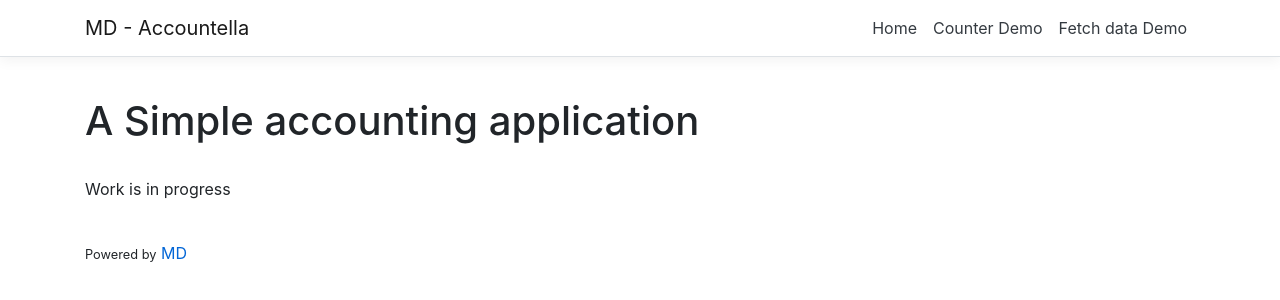
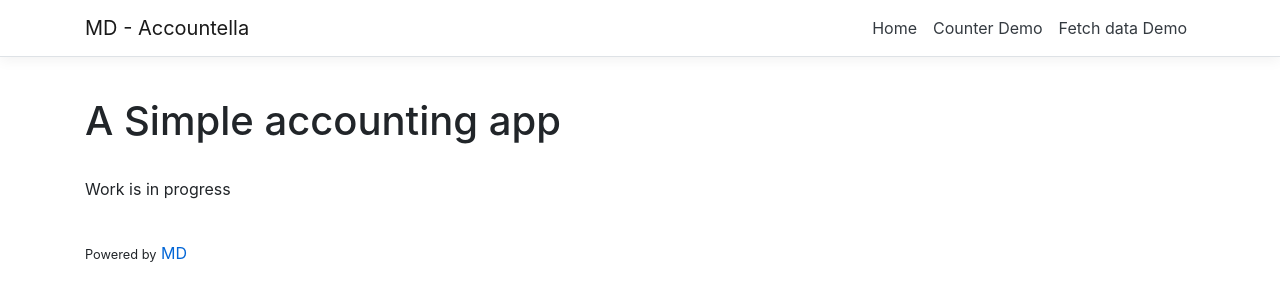
Before and after one commit to MeghnathDas/md-accountella, an Angular app in the folder md-accountella/ClientApp/: page / in a window 1280 px wide. Shown: the top 300 px of the page. Built offline with nearby package versions, Linux system fonts and the light colour scheme.

Commit message:
Hompage changes #3

```diff
--- a/md-accountella/ClientApp/src/app/home/home.component.html
+++ b/md-accountella/ClientApp/src/app/home/home.component.html
@@ -1,6 +1,6 @@
 <br />
 
-<h1>A Simple accounting application</h1>
+<h1>A Simple accounting app</h1>
 <br />
 <p>Work is in progress</p>
 
```
